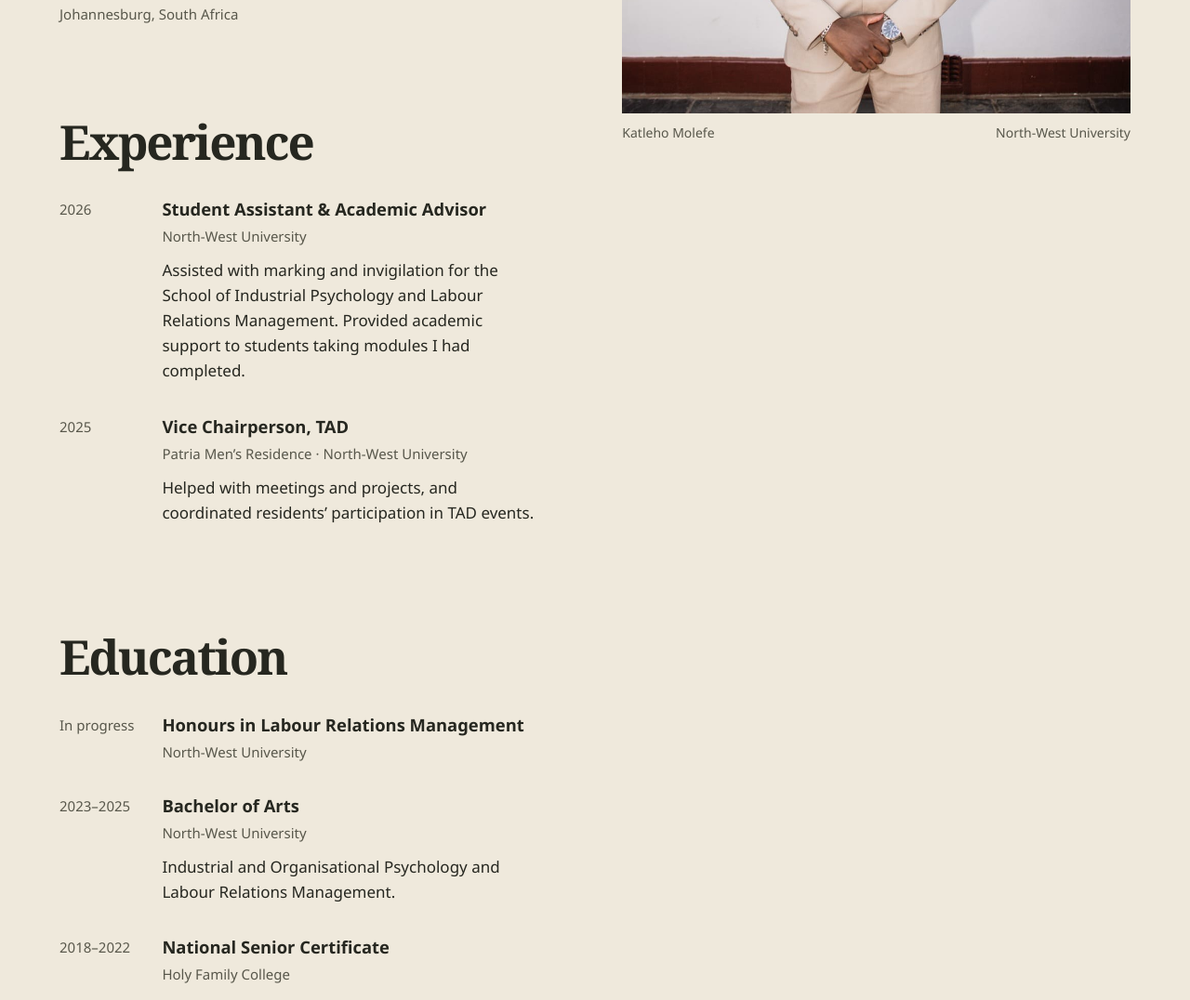
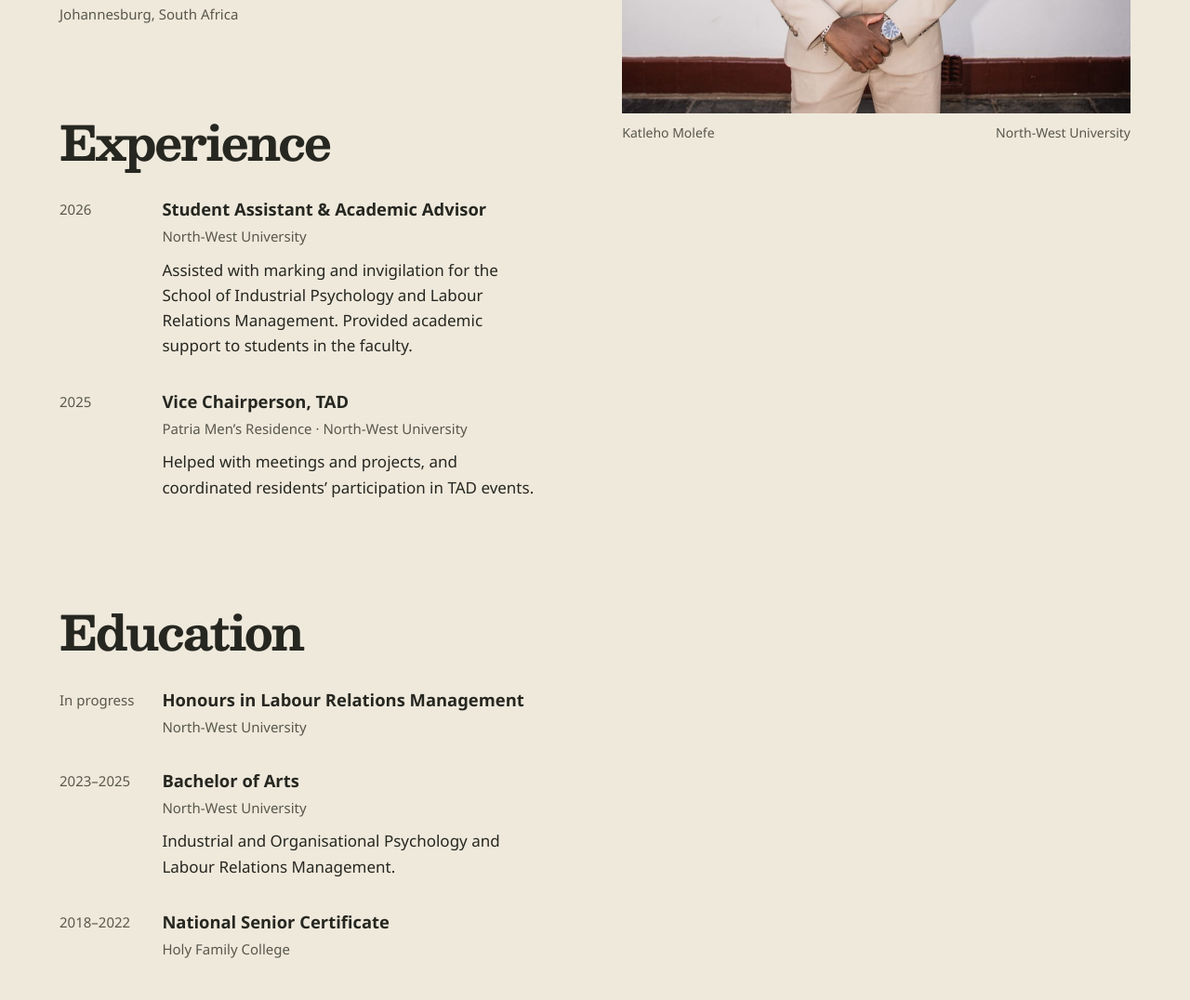
Before and after one commit to YsterVarkies/katleho-molefe-portfolio, a plain HTML site: page index.html in a window 1280 px wide. Shown: the part 640-1716 px from the top of the page at 93% size. Drawn offline with Linux system fonts and the light colour scheme.

Commit message:
Polish typography and verify academic experience copy

```diff
--- a/index.html
+++ b/index.html
@@ -53,7 +53,7 @@
               <div>
                 <h3>Student Assistant &amp; Academic Advisor</h3>
                 <p class="institution">North-West University</p>
-                <p>Assisted with marking and invigilation for the School of Industrial Psychology and Labour Relations Management. Provided academic support to students taking modules I had completed.</p>
+                <p>Assisted with marking and invigilation for the School of Industrial Psychology and Labour Relations Management. Provided academic support to students in the faculty.</p>
               </div>
             </li>
             <li>
--- a/styles.css
+++ b/styles.css
@@ -1,3 +1,11 @@
+@font-face {
+  font-family: Besley;
+  src: url("assets/besley-bold.woff2") format("woff2");
+  font-weight: 700;
+  font-style: normal;
+  font-display: swap;
+}
+
 :root {
   color-scheme: light;
   --paper: #efe9dc;
@@ -6,7 +14,7 @@
   --moss: #414f35;
   --moss-deep: #303e29;
   --white: #fffdf4;
-  --display: Georgia, "Times New Roman", serif;
+  --display: Besley, Georgia, serif;
   --text: "Segoe UI", Arial, sans-serif;
   --gutter: clamp(1.25rem, 5vw, 5.5rem);
   --ease: cubic-bezier(.16, 1, .3, 1);
@@ -26,7 +34,7 @@ svg { width: 1.15em; height: 1.15em; flex: none; }
 .skip:focus { transform: none; }
 
 .site-header { display: flex; justify-content: space-between; align-items: center; gap: 1rem; min-height: 5.6rem; }
-.wordmark { display: inline-flex; align-items: center; justify-content: center; width: 2.65rem; min-height: 2.65rem; background: var(--moss); color: var(--white); font: 700 1.05rem/1 var(--display); text-decoration: none; }
+.wordmark { display: inline-flex; align-items: center; justify-content: center; width: 2.65rem; min-height: 2.65rem; background: var(--moss); color: var(--white); font: 700 1.05rem/1 Georgia, serif; text-decoration: none; }
 .wordmark:focus-visible, .button:focus-visible { outline-color: var(--moss-deep); }
 nav { display: flex; gap: clamp(1rem, 3.2vw, 3rem); }
 nav a { padding-block: .55rem; font-size: .9375rem; font-weight: 600; text-decoration: none; }
```
Also changed, not shown: assets/besley-OFL.txt (added), assets/besley-bold.woff2 (added), 2 other files.
